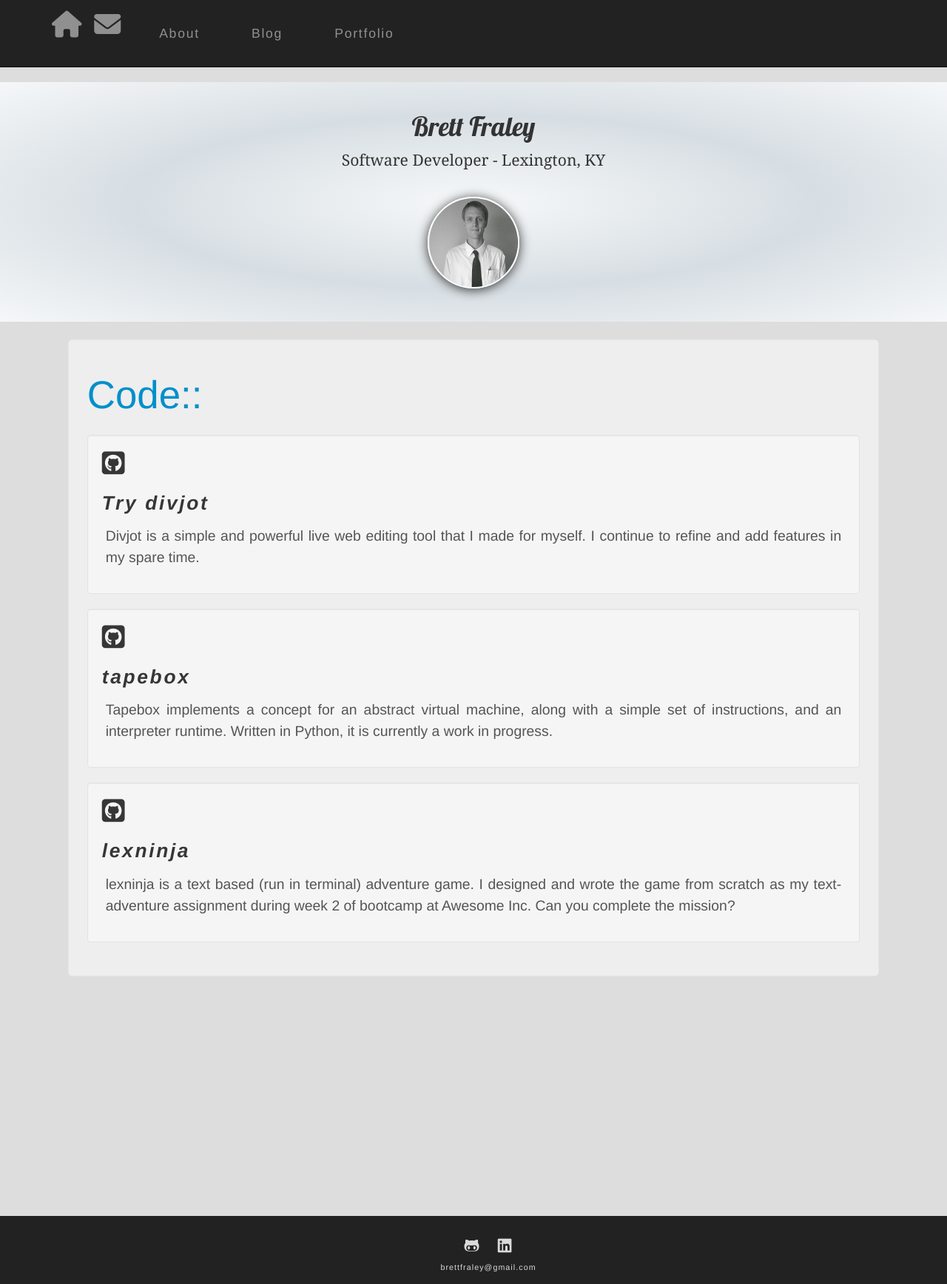
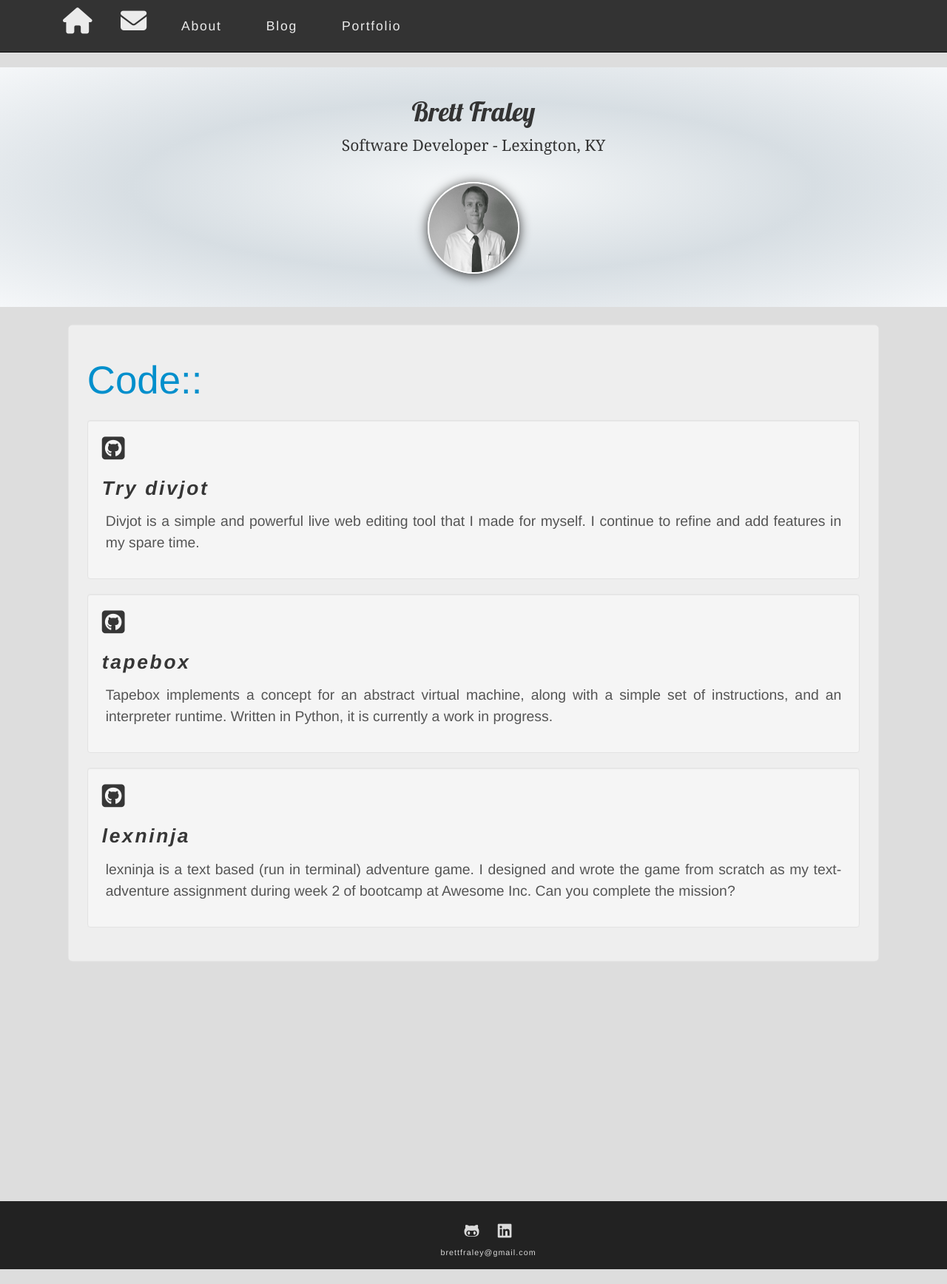
Before and after one commit to bFraley/bFraley.github.io, a Jekyll site: the page built from index.html, in a window 1280 px wide. Shown: the whole page at 74% size. Built offline with Jekyll 4.4.1, drawn with Linux system fonts in a browser that asks for light colours; nearby versions of some CDN libraries; some web fonts are replaced.

Commit message:
finish navbar

```diff
--- a/_includes/nav.html
+++ b/_includes/nav.html
@@ -9,11 +9,11 @@
                     <span class="icon-bar"></span>
                     <span class="icon-bar"></span>
                 </button>
-                <a class="navbar-brand" href="/index.html" title="home">
+                <a href="/index.html" title="home">
                     <i class="fa fa-home fa-2x" aria-hidden="true"></i>
                 </a>
 
-                <a class="navbar-brand" href="/contactform.html" title="send me a message">
+                <a href="/contactform.html" title="send me a message">
                     <i class="fa fa-envelope fa-2x" aria-hidden="true"></i>
                 </a>
             </div>
--- a/styles.css
+++ b/styles.css
@@ -61,18 +61,18 @@ a:hover {
     color:#008fcc;
 }
 
-nav {
-    width: 100%;
+.navbar {
     background-color: #333;
-    text-align: left;
-    white-space: nowrap;
+    padding:10px;
 }
 
-nav ul li {
-    list-style-type:none;
-    display:inline-block;
-    margin:20px;
+.navbar-header i, .nav.navbar-nav li a {
     color:#fff;
+    margin:0px 15px;
+}
+
+.navbar-header i:hover, .nav.navbar-nav li a:hover {
+    color:#008fcc;
 }
 
 #wrapper {
```
Also changed, not shown: 5 other files.
